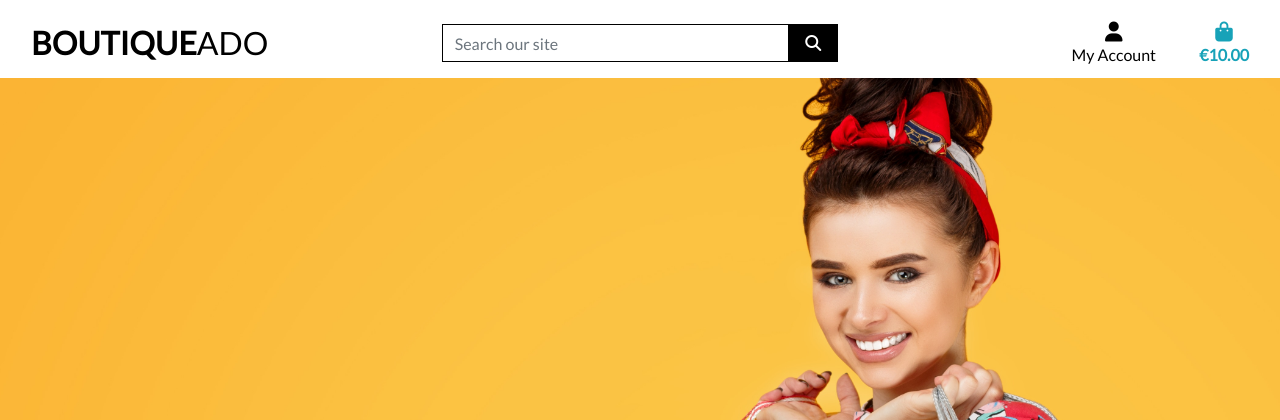
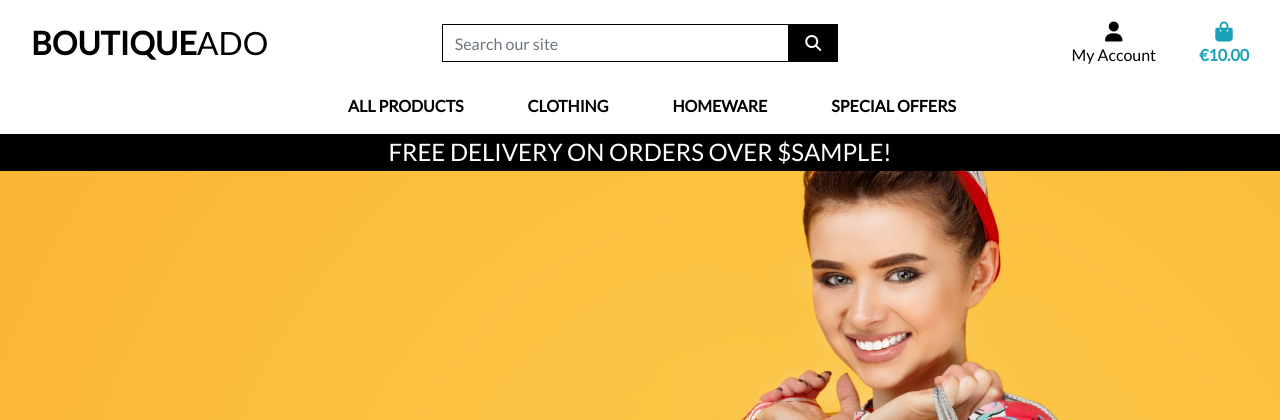
Before and after one commit to Mr-Smyth/boutique_ado_v1, a Django app: template templates/base.html in a window 1280 px wide. Shown: the top 420 px of the page. Run offline with Django 3.2, Linux system fonts and the light colour scheme; the template is opened without the code that fills it: most values are stand-ins (such as "Sample title", 1, 10 or a date in 2020); some libraries are stand-ins or nearby versions.

Commit message:
Added mobile header and main navbar

```diff
--- a/static/css/base.css
+++ b/static/css/base.css
@@ -64,6 +64,10 @@ body {
     border: 1px solid black !important;
 }
 
+.bg-black {
+    background: #000 !important;
+}
+
 /* -------------------------------- Media Queries */
 
 /* Slightly larger container on xl screens */
--- a/templates/base.html
+++ b/templates/base.html
@@ -119,6 +119,26 @@
 				</ul>
 			</div>
 		</div>
+        <div class="row bg-white">
+            <nav class="navbar navbar-expand-lg navbar-light w-100">
+            <!-- Button toggle for the main navigation -->
+                <button class="navbar-toggler" type="button" data-toggle="collapse" data-target="#main-nav" aria-controls="main-nav" aria-expanded="false" aria-label="Toggle navigation">
+                    <span class="navbar-toggler-icon"></span>
+                </button>
+                <!-- Call on the includes directory where we have snippets of code to pull in
+                This keeps our code tidy -->
+                {% include 'includes/mobile_top_header.html' %}
+                {% include 'includes/main_nav.html' %}
+            </nav>
+        </div>
+
+        <!-- Free shipping banner -->
+        <div id="delivery-banner" class="row text-center">
+            <div class="col bg-black text-white">
+                <!-- free shipping threshold will be setup when we setup the products -->
+                <h4 class="logo-font my-1">Free delivery on orders over ${{ free_delivery_threshold }}!</h4>
+            </div>
+        </div>
     </header>
 
     {% if messages %}
--- /dev/null
+++ b/templates/includes/main_nav.html
@@ -0,0 +1,60 @@
+<div class="collapse navbar-collapse" id="main-nav">
+    <ul class="navbar-nav w-auto mx-auto">
+        <li class="nav-item d-block d-md-none">
+            <a class="logo-font font-weight-bold nav-link text-black mr-5" href="{% url 'home' %}" id="home-link">
+                Home
+            </a>
+        </li>
+
+        <!-- All products menu -->
+        <li class="nav-item dropdown">
+            <a class="logo-font font-weight-bold nav-link text-black mr-5" href="#" id="all-products-link" data-toggle="dropdown" aria-haspopup="true" aria-expanded="false">
+                All Products
+            </a>
+            <div class="dropdown-menu border-0" aria-labelledby="all-products-link">
+                <a href="" class="dropdown-item">By Price</a>
+                <a href="" class="dropdown-item ">By Rating</a>
+                <a href="" class="dropdown-item ">By Category</a>
+                <a href="" class="dropdown-item">All Products</a>
+            </div>
+        </li>
+
+        <!-- Clothing Menu -->
+        <li class="nav-item dropdown">
+            <a class="logo-font font-weight-bold nav-link text-black mr-5" href="#" id="clothing-link" data-toggle="dropdown" aria-haspopup="true" aria-expanded="false">
+                Clothing
+            </a>
+            <div class="dropdown-menu border-0" aria-labelledby="clothing-link">
+                <a href="" class="dropdown-item">Activewear &amp; Essentials</a>
+                <a href="" class="dropdown-item">Jeans</a>
+                <a href="" class="dropdown-item">Shirts</a>
+                <a href="" class="dropdown-item">All Clothing</a>
+            </div>
+        </li>
+
+        <!-- Hardware Menu -->
+        <li class="nav-item dropdown">
+            <a class="logo-font font-weight-bold nav-link text-black mr-5" href="#" id="homeware-link" data-toggle="dropdown" aria-haspopup="true" aria-expanded="false">
+                Homeware
+            </a>
+            <div class="dropdown-menu border-0" aria-labelledby="homeware-link">
+                <a href="" class="dropdown-item">Bed &amp; Bath</a>
+                <a href="" class="dropdown-item">Kitchen &amp; Dining</a>
+                <a href="" class="dropdown-item">All Homeware</a>
+            </div>
+        </li>
+
+        <!-- Special offers Menu -->
+        <li class="nav-item dropdown">
+            <a class="logo-font font-weight-bold nav-link text-black" href="#" id="specials-link" data-toggle="dropdown" aria-haspopup="true" aria-expanded="false">
+                Special Offers
+            </a>
+            <div class="dropdown-menu border-0" aria-labelledby="specials-link">
+                <a href="" class="dropdown-item">New Arrivals</a>
+                <a href="" class="dropdown-item">Deals</a>
+                <a href="" class="dropdown-item">Clearance</a>
+                <a href="" class="dropdown-item">All Specials</a>
+            </div>
+        </li>
+    </ul>
+</div>
--- /dev/null
+++ b/templates/includes/mobile_top_header.html
@@ -0,0 +1,67 @@
+<!-- A button to open the search bar -->
+
+<li class="list-inline-item">
+    <!-- search - will only display on smaller devices where it will show in the top portion of the header -->
+    <a class="text-black nav-link d-block d-lg-none" href="#" id="mobile-search" data-toggle="dropdown" aria-haspopup="true" aria-expanded="false">
+        <div class="text-center">
+            <div><i class="fas fa-search fa-lg"></i></div>
+            <p class="my-0">Search</p>
+        </div>
+    </a>
+    <!-- The search form is now in a drop down menu for  -->
+    <div class="dropdown-menu border-0 w-100 p-3 rounded-0 my-0" aria-labelledby="mobile-search">
+        <form class="form" method="GET" action="">
+            <div class="input-group w-100">
+                <input class="form-control border border-black rounded-0" type="text" name="q" placeholder="Search our site">
+                <div class="input-group-append">
+                    <button class="form-control form-control btn btn-black border border-black rounded-0" type="submit">
+                        <span class="icon">
+                            <i class="fas fa-search"></i>
+                        </span>
+                    </button>
+                </div>
+            </div>
+        </form>
+    </div>
+</li>
+
+<!-- A button to open the my account dropdown menu -->
+
+<li class="list-inline-item dropdown">
+    <!-- will only display on smaller devices where it will show in the top portion of the header -->
+    <a class="text-black nav-link d-block d-lg-none" href="#" id="user-options" data-toggle="dropdown" aria-haspopup="true" aria-expanded="false">
+        <div class="text-center">
+            <div><i class="fas fa-user fa-lg"></i></div>
+            <p class="my-0">My Account</p>
+        </div>
+    </a>
+    <div class="dropdown-menu border-0" aria-labelledby="user-options">
+        {% if request.user.is_authenticated %}
+            {% if request.user.is_superuser %}
+                <a href="" class="dropdown-item">Product Management</a>
+            {% endif %}
+            <a href="" class="dropdown-item">My Profile</a>
+            <a href="{% url 'account_logout' %}" class="dropdown-item">Logout</a>
+        {% else %}
+            <a href="{% url 'account_signup' %}" class="dropdown-item">Register</a>
+            <a href="{% url 'account_login' %}" class="dropdown-item">Login</a>
+        {% endif %}
+    </div>
+</li>
+
+<!-- A button to access the shopping bag -->
+
+<li class="list-inline-item">
+    <a class="{% if grand_total %}text-primary font-weight-bold{% else %}text-black{% endif %} nav-link d-block d-lg-none" href="">
+        <div class="text-center">
+            <div><i class="fas fa-shopping-bag fa-lg"></i></div>
+            <p class="my-0">
+                {% if grand_total %}
+                    €{{ grand_total|floatformat:2 }}
+                {% else %}
+                    €0.00
+                {% endif %}
+            </p>
+        </div>
+    </a>
+</li>
```
